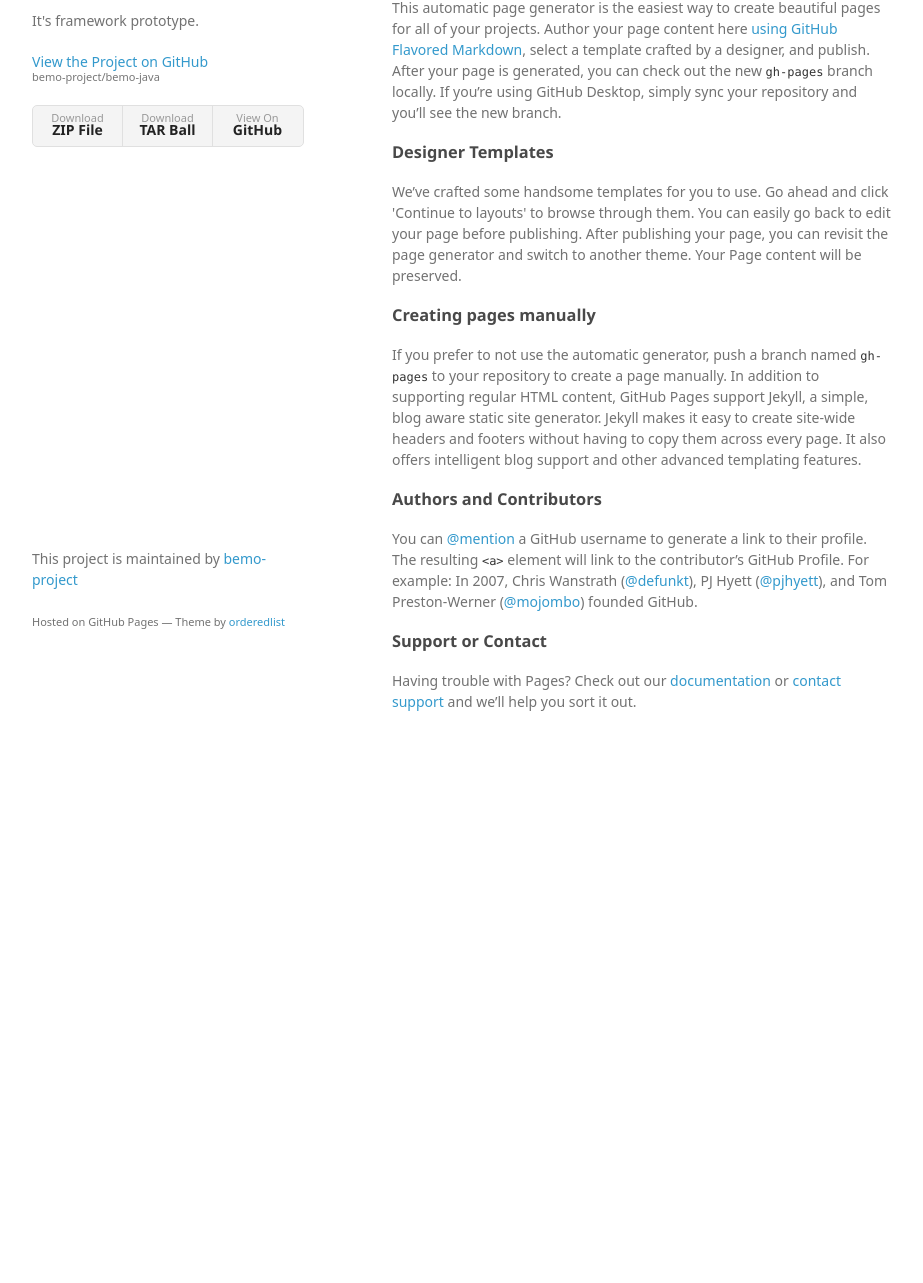
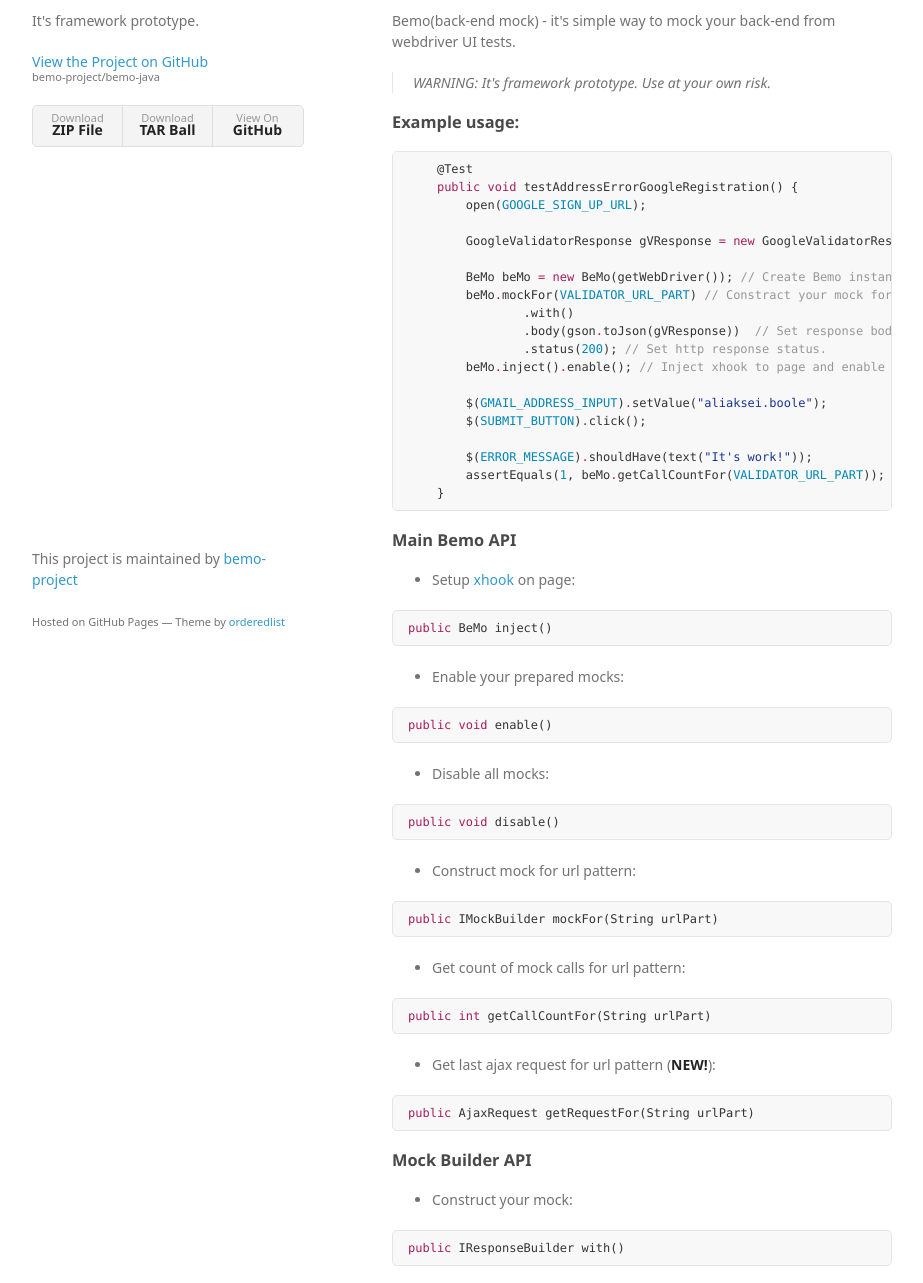
Before and after one commit to bemo-project/bemo-java, a plain HTML site: page index.html in a window 1280 px wide. Shown: the part 99-1382 px from the top of the page, without its empty margins (178-1101 px from the left). Before the commit the page ends 881 px from the top, so only its background shows below. Drawn offline with Linux system fonts and the light colour scheme; a web font is replaced by a local one.

```diff
--- a/index.html
+++ b/index.html
@@ -28,30 +28,121 @@
         </ul>
       </header>
       <section>
-        <h3>
-<a id="welcome-to-github-pages" class="anchor" href="#welcome-to-github-pages" aria-hidden="true"><span aria-hidden="true" class="octicon octicon-link"></span></a>Welcome to GitHub Pages.</h3>
+        <h1>
+<a id="bemo" class="anchor" href="#bemo" aria-hidden="true"><span aria-hidden="true" class="octicon octicon-link"></span></a>Bemo</h1>
 
-<p>This automatic page generator is the easiest way to create beautiful pages for all of your projects. Author your page content here <a href="https://guides.github.com/features/mastering-markdown/">using GitHub Flavored Markdown</a>, select a template crafted by a designer, and publish. After your page is generated, you can check out the new <code>gh-pages</code> branch locally. If you’re using GitHub Desktop, simply sync your repository and you’ll see the new branch.</p>
+<p>Bemo(back-end mock) - it's simple way to mock your back-end from webdriver UI tests.</p>
+
+<blockquote>
+<p>WARNING: It's framework prototype. Use at your own risk.</p>
+</blockquote>
 
 <h3>
-<a id="designer-templates" class="anchor" href="#designer-templates" aria-hidden="true"><span aria-hidden="true" class="octicon octicon-link"></span></a>Designer Templates</h3>
+<a id="example-usage" class="anchor" href="#example-usage" aria-hidden="true"><span aria-hidden="true" class="octicon octicon-link"></span></a>Example usage:</h3>
 
-<p>We’ve crafted some handsome templates for you to use. Go ahead and click 'Continue to layouts' to browse through them. You can easily go back to edit your page before publishing. After publishing your page, you can revisit the page generator and switch to another theme. Your Page content will be preserved.</p>
+<div class="highlight highlight-source-java"><pre>    @<span class="pl-smi">Test</span>
+    <span class="pl-k">public</span> <span class="pl-k">void</span> testAddressErrorGoogleRegistration() {
+        open(<span class="pl-c1">GOOGLE_SIGN_UP_URL</span>);
+
+        <span class="pl-smi">GoogleValidatorResponse</span> gVResponse <span class="pl-k">=</span> <span class="pl-k">new</span> <span class="pl-smi">GoogleValidatorResponse</span>();
+
+        <span class="pl-smi">BeMo</span> beMo <span class="pl-k">=</span> <span class="pl-k">new</span> <span class="pl-smi">BeMo</span>(getWebDriver()); <span class="pl-c">// Create Bemo instance and setup WebDriver.</span>
+        beMo<span class="pl-k">.</span>mockFor(<span class="pl-c1">VALIDATOR_URL_PART</span>) <span class="pl-c">// Constract your mock for url pattern.</span>
+                .with()
+                .body(gson<span class="pl-k">.</span>toJson(gVResponse))  <span class="pl-c">// Set response body.</span>
+                .status(<span class="pl-c1">200</span>); <span class="pl-c">// Set http response status.</span>
+        beMo<span class="pl-k">.</span>inject()<span class="pl-k">.</span>enable(); <span class="pl-c">// Inject xhook to page and enable mock.</span>
+
+        $(<span class="pl-c1">GMAIL_ADDRESS_INPUT</span>)<span class="pl-k">.</span>setValue(<span class="pl-s"><span class="pl-pds">"</span>aliaksei.boole<span class="pl-pds">"</span></span>);
+        $(<span class="pl-c1">SUBMIT_BUTTON</span>)<span class="pl-k">.</span>click();
+
+        $(<span class="pl-c1">ERROR_MESSAGE</span>)<span class="pl-k">.</span>shouldHave(text(<span class="pl-s"><span class="pl-pds">"</span>It's work!<span class="pl-pds">"</span></span>));
+        assertEquals(<span class="pl-c1">1</span>, beMo<span class="pl-k">.</span>getCallCountFor(<span class="pl-c1">VALIDATOR_URL_PART</span>));
+    }</pre></div>
 
 <h3>
-<a id="creating-pages-manually" class="anchor" href="#creating-pages-manually" aria-hidden="true"><span aria-hidden="true" class="octicon octicon-link"></span></a>Creating pages manually</h3>
+<a id="main-bemo-api" class="anchor" href="#main-bemo-api" aria-hidden="true"><span aria-hidden="true" class="octicon octicon-link"></span></a>Main Bemo API</h3>
 
-<p>If you prefer to not use the automatic generator, push a branch named <code>gh-pages</code> to your repository to create a page manually. In addition to supporting regular HTML content, GitHub Pages support Jekyll, a simple, blog aware static site generator. Jekyll makes it easy to create site-wide headers and footers without having to copy them across every page. It also offers intelligent blog support and other advanced templating features.</p>
+<ul>
+<li>Setup <a href="https://github.com/jpillora/xhook">xhook</a> on page:</li>
+</ul>
+
+<div class="highlight highlight-source-java"><pre><span class="pl-k">public</span> <span class="pl-smi">BeMo</span> inject()</pre></div>
+
+<ul>
+<li>Enable your prepared mocks:</li>
+</ul>
+
+<div class="highlight highlight-source-java"><pre><span class="pl-k">public</span> <span class="pl-k">void</span> enable()</pre></div>
+
+<ul>
+<li>Disable all mocks:</li>
+</ul>
+
+<div class="highlight highlight-source-java"><pre><span class="pl-k">public</span> <span class="pl-k">void</span> disable()</pre></div>
+
+<ul>
+<li>Construct mock for url pattern:</li>
+</ul>
+
+<div class="highlight highlight-source-java"><pre><span class="pl-k">public</span> <span class="pl-smi">IMockBuilder</span> mockFor(<span class="pl-smi">String</span> urlPart)</pre></div>
+
+<ul>
+<li>Get count of mock calls for url pattern:</li>
+</ul>
+
+<div class="highlight highlight-source-java"><pre><span class="pl-k">public</span> <span class="pl-k">int</span> getCallCountFor(<span class="pl-smi">String</span> urlPart)</pre></div>
+
+<ul>
+<li>Get last ajax request for url pattern (<strong>NEW!</strong>):</li>
+</ul>
+
+<div class="highlight highlight-source-java"><pre><span class="pl-k">public</span> <span class="pl-smi">AjaxRequest</span> getRequestFor(<span class="pl-smi">String</span> urlPart)</pre></div>
 
 <h3>
-<a id="authors-and-contributors" class="anchor" href="#authors-and-contributors" aria-hidden="true"><span aria-hidden="true" class="octicon octicon-link"></span></a>Authors and Contributors</h3>
+<a id="mock-builder-api" class="anchor" href="#mock-builder-api" aria-hidden="true"><span aria-hidden="true" class="octicon octicon-link"></span></a>Mock Builder API</h3>
 
-<p>You can <a href="https://help.github.com/articles/basic-writing-and-formatting-syntax/#mentioning-users-and-teams" class="user-mention">@mention</a> a GitHub username to generate a link to their profile. The resulting <code>&lt;a&gt;</code> element will link to the contributor’s GitHub Profile. For example: In 2007, Chris Wanstrath (<a href="https://github.com/defunkt" class="user-mention">@defunkt</a>), PJ Hyett (<a href="https://github.com/pjhyett" class="user-mention">@pjhyett</a>), and Tom Preston-Werner (<a href="https://github.com/mojombo" class="user-mention">@mojombo</a>) founded GitHub.</p>
+<ul>
+<li>Construct your mock:</li>
+</ul>
+
+<div class="highlight highlight-source-java"><pre><span class="pl-k">public</span> <span class="pl-smi">IResponseBuilder</span> with()</pre></div>
+
+<ul>
+<li>Construct your mock with delay (use when you want simulate long request execution):</li>
+</ul>
+
+<div class="highlight highlight-source-java"><pre><span class="pl-k">public</span> <span class="pl-smi">IResponseBuilder</span> withDelay(<span class="pl-k">int</span> seconds); <span class="pl-c">// throw new NotImplementedException("Coming soon...");</span></pre></div>
 
 <h3>
-<a id="support-or-contact" class="anchor" href="#support-or-contact" aria-hidden="true"><span aria-hidden="true" class="octicon octicon-link"></span></a>Support or Contact</h3>
+<a id="response-builder-api" class="anchor" href="#response-builder-api" aria-hidden="true"><span aria-hidden="true" class="octicon octicon-link"></span></a>Response Builder API</h3>
 
-<p>Having trouble with Pages? Check out our <a href="https://help.github.com/pages">documentation</a> or <a href="https://github.com/contact">contact support</a> and we’ll help you sort it out.</p>
+<ul>
+<li>Set fake response http status to mock:</li>
+</ul>
+
+<div class="highlight highlight-source-java"><pre><span class="pl-k">public</span> <span class="pl-smi">IResponseBuilder</span> status(<span class="pl-k">int</span> status);</pre></div>
+
+<ul>
+<li>Set fake response http body to mock:</li>
+</ul>
+
+<div class="highlight highlight-source-java"><pre><span class="pl-k">public</span> <span class="pl-smi">IResponseBuilder</span> body(<span class="pl-smi">String</span> body);</pre></div>
+
+<h1>
+<a id="tech" class="anchor" href="#tech" aria-hidden="true"><span aria-hidden="true" class="octicon octicon-link"></span></a>Tech</h1>
+
+<p>Bemo use <a href="https://github.com/jpillora/xhook">xhook</a> to work. </p>
+
+<h1>
+<a id="contributing" class="anchor" href="#contributing" aria-hidden="true"><span aria-hidden="true" class="octicon octicon-link"></span></a>Contributing</h1>
+
+<p>Fill free to contribute!</p>
+
+<h2>
+<a id="license" class="anchor" href="#license" aria-hidden="true"><span aria-hidden="true" class="octicon octicon-link"></span></a>License</h2>
+
+<p>Apache License</p>
       </section>
       <footer>
         <p>This project is maintained by <a href="https://github.com/bemo-project">bemo-project</a></p>
```
Also changed, not shown: params.json (+1 -1 lines).
